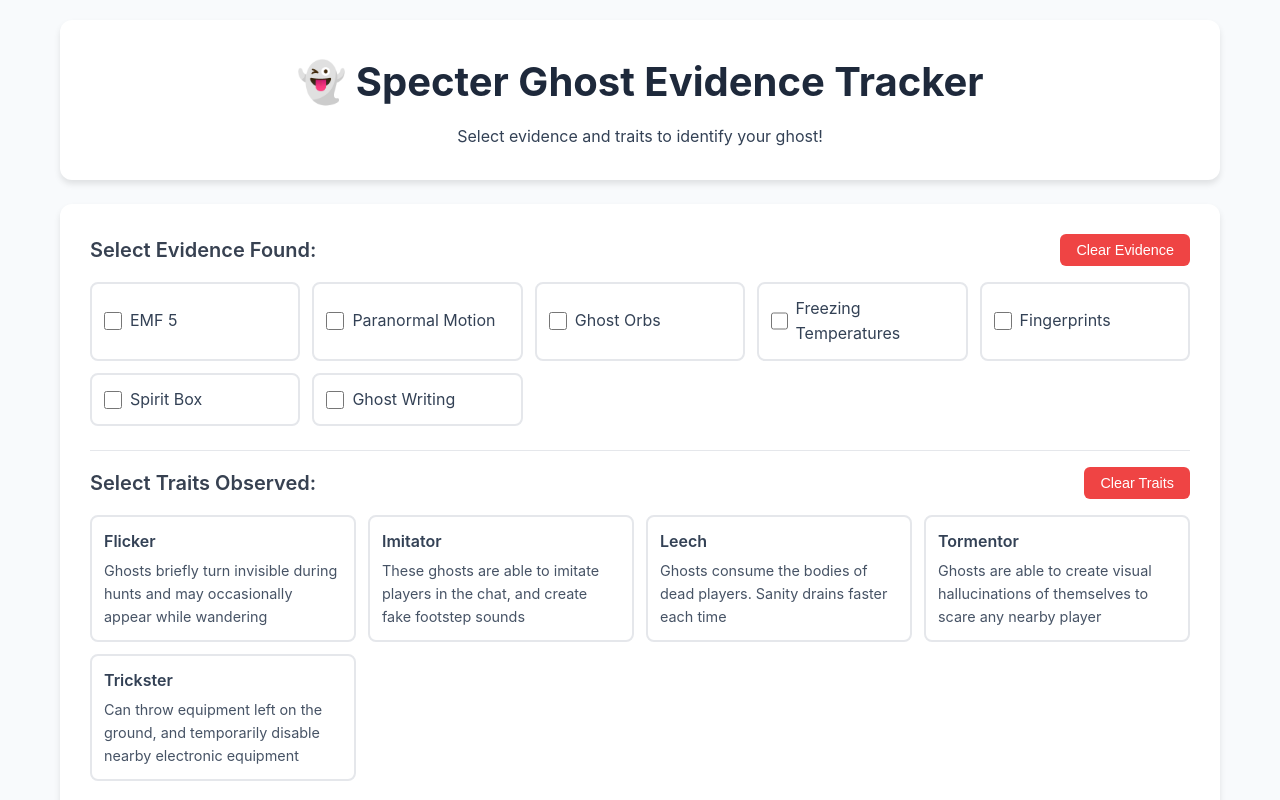
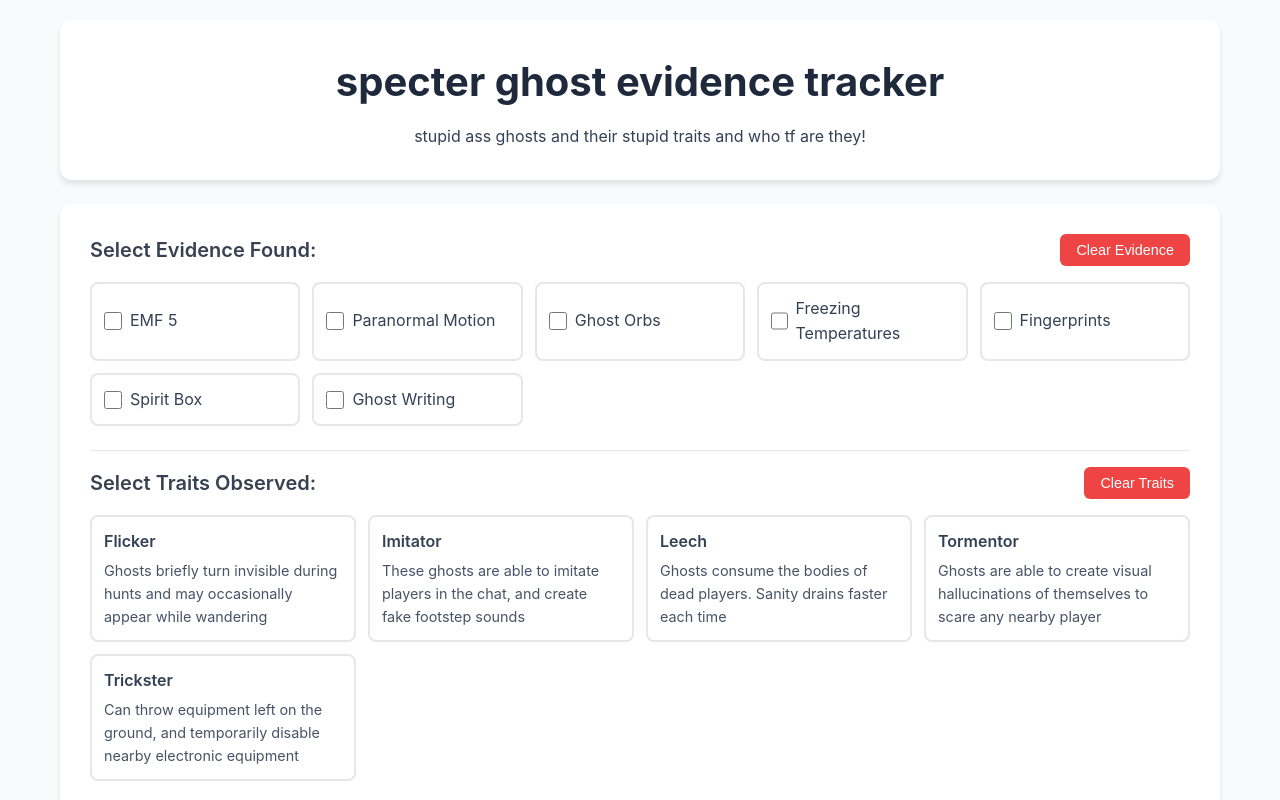
Before and after one commit to alt-commitments/ghost-specchecker, a plain HTML site: page index.html in a window 1280 px wide. Shown: the top 800 px of the page. Drawn offline with Linux system fonts and the light colour scheme.

Commit message:
Update index.html

```diff
--- a/index.html
+++ b/index.html
@@ -3,7 +3,7 @@
 <head>
     <meta charset="UTF-8">
     <meta name="viewport" content="width=device-width, initial-scale=1.0">
-    <title> Specter Ghost Evidence Tracker</title>
+    <title> specter ghost evidence tracker</title>
     <style>
         * {
             margin: 0;
@@ -302,8 +302,8 @@
 <body>
     <div class="container">
         <div class="header">
-            <h1>👻 Specter Ghost Evidence Tracker</h1>
-            <p>Select evidence and traits to identify your ghost!</p>
+            <h1> specter ghost evidence tracker</h1>
+            <p>stupid ass ghosts and their stupid traits and who tf are they!</p>
         </div>
 
         <div class="selection-panel">
```
